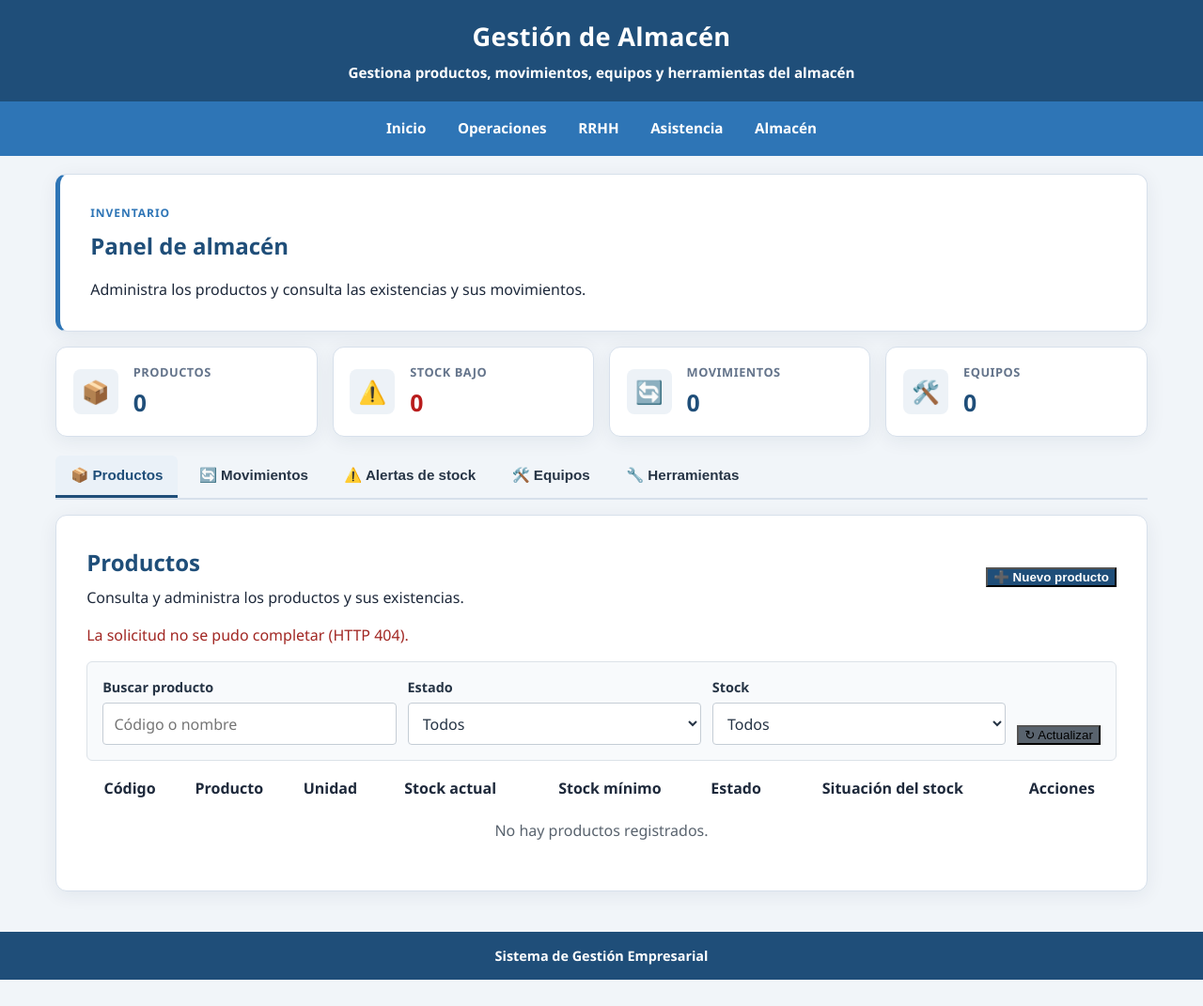
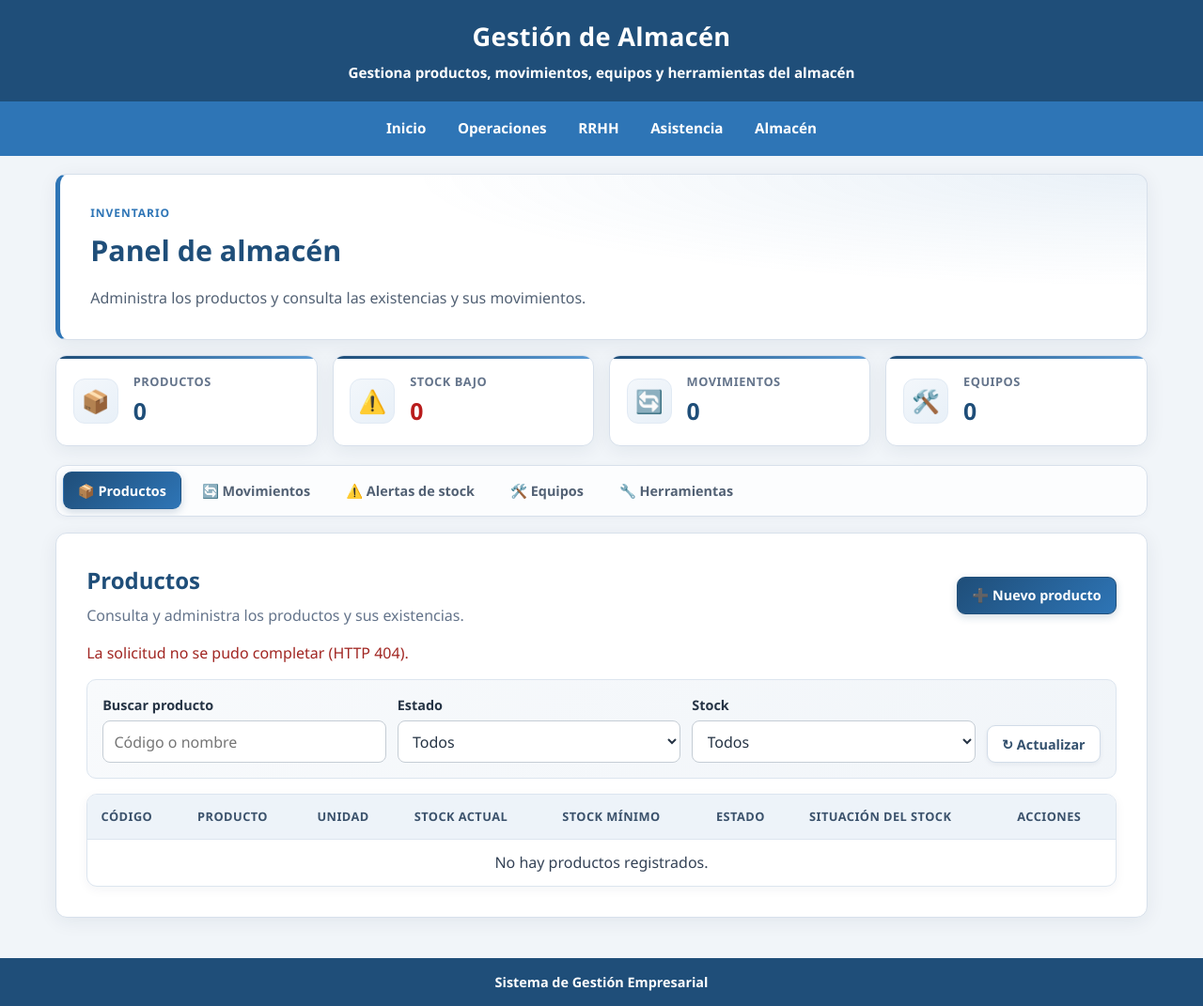
Before and after one commit to fc-user17/project-final-course, a plain HTML site: page frontend/almacen.html in a window 1280 px wide. Shown: the whole page at 94% size. Before the commit the page ends 1043 px from the top, so only its background shows below. Drawn offline with Linux system fonts and the light colour scheme; no server answers.

Commit message:
style(frontend): mejorar apariencia del modulo almacen

```diff
--- a/frontend/CSS/almacen.css
+++ b/frontend/CSS/almacen.css
@@ -5,6 +5,40 @@
 
 body {
     background-color: #f1f5f9;
+}
+
+.almacen button {
+    appearance: none;
+    min-height: 40px;
+    padding: 0.62rem 0.95rem;
+    border: 1px solid transparent;
+    border-radius: 9px;
+    font: inherit;
+    font-size: 0.9rem;
+    font-weight: 700;
+    line-height: 1.2;
+    cursor: pointer;
+    transition:
+        background-color 0.18s ease,
+        border-color 0.18s ease,
+        box-shadow 0.18s ease,
+        color 0.18s ease,
+        transform 0.18s ease;
+}
+
+.almacen button:focus-visible {
+    outline: 3px solid rgba(46, 117, 182, 0.35);
+    outline-offset: 2px;
+}
+
+.almacen button:active:not(:disabled) {
+    transform: translateY(1px);
+}
+
+.almacen button:disabled {
+    cursor: not-allowed;
+    opacity: 0.55;
+    box-shadow: none;
 }
 
 .almacen-intro,
@@ -23,6 +57,19 @@ body {
 
 .almacen-intro {
     border-left: 5px solid var(--color-secondary);
+    background:
+        radial-gradient(ellipse at top right, rgba(46, 117, 182, 0.1), transparent 48%),
+        var(--color-white);
+}
+
+.almacen-intro h2 {
+    margin-bottom: 0.45rem;
+    font-size: clamp(1.45rem, 2.5vw, 1.9rem);
+}
+
+.almacen-intro p:last-child {
+    max-width: 720px;
+    color: #526174;
 }
 
 .almacen-metricas {
@@ -33,6 +80,8 @@ body {
 }
 
 .almacen-metrica {
+    position: relative;
+    overflow: hidden;
     display: flex;
     align-items: center;
     gap: 1rem;
@@ -41,6 +90,22 @@ body {
     border-radius: 12px;
     background-color: var(--color-white);
     box-shadow: 0 4px 20px rgba(15, 38, 71, 0.07);
+    transition: transform 0.18s ease, box-shadow 0.18s ease;
+}
+
+.almacen-metrica::before {
+    position: absolute;
+    top: 0;
+    right: 0;
+    left: 0;
+    height: 3px;
+    background: linear-gradient(90deg, var(--color-primary), #5b9bd5);
+    content: "";
+}
+
+.almacen-metrica:hover {
+    transform: translateY(-2px);
+    box-shadow: 0 8px 24px rgba(15, 38, 71, 0.11);
 }
 
 .almacen-metrica-icono {
@@ -49,8 +114,9 @@ body {
     height: 48px;
     flex-shrink: 0;
     place-items: center;
-    border-radius: 8px;
-    background: #edf2f7;
+    border: 1px solid #e1eaf4;
+    border-radius: 12px;
+    background: linear-gradient(145deg, #f3f7fb, #e8f0f8);
     font-size: 1.5rem;
 }
 
@@ -75,39 +141,43 @@ body {
 
 .almacen-pestanas {
     display: flex;
-    gap: 0.4rem;
-    margin-bottom: 1rem;
+    gap: 0.35rem;
+    margin-bottom: 1.1rem;
+    padding: 0.4rem;
     overflow-x: auto;
-    border-bottom: 2px solid #d7e0eb;
+    border: 1px solid #d7e0eb;
+    border-radius: 12px;
+    background: rgba(255, 255, 255, 0.82);
+    box-shadow: 0 2px 8px rgba(15, 38, 71, 0.04);
 }
 
 .almacen-pestana {
     flex: 0 0 auto;
-    padding: 0.75rem 1rem;
+    min-height: 42px;
+    padding: 0.65rem 0.9rem;
     border: 0;
-    border-bottom: 3px solid transparent;
-    border-radius: 6px 6px 0 0;
+    border-radius: 8px;
     background: transparent;
-    color: var(--color-text);
+    color: #526174;
     font-size: 0.95rem;
-    font-weight: 600;
+    font-weight: 700;
     white-space: nowrap;
 }
 
 .almacen-pestana:hover {
-    background-color: rgba(46, 117, 182, 0.08);
+    background-color: #f0f5fa;
     color: var(--color-primary);
 }
 
 .almacen-pestana.active {
-    border-bottom-color: var(--color-primary);
-    background-color: #eaf1f8;
-    color: var(--color-primary);
+    background: linear-gradient(135deg, #1f4e79, #2e75b6);
+    color: #fff;
+    box-shadow: 0 3px 8px rgba(31, 78, 121, 0.22);
 }
 
 .almacen-pestana:focus-visible {
-    outline: 3px solid var(--color-secondary);
-    outline-offset: -3px;
+    outline: 3px solid rgba(46, 117, 182, 0.4);
+    outline-offset: 1px;
 }
 
 .almacen-panel {
@@ -167,17 +237,22 @@ body {
 
 .almacen-seccion-encabezado p {
     margin-top: 0.4rem;
+    color: #64748b;
 }
 
 .almacen-boton-principal {
     flex: 0 0 auto;
-    background-color: var(--color-primary);
-    color: var(--color-white);
-    font-weight: 700;
+    border-color: #1f4e79 !important;
+    background: linear-gradient(135deg, #1f4e79, #2e75b6) !important;
+    color: #fff !important;
+    box-shadow: 0 3px 8px rgba(31, 78, 121, 0.2);
 }
 
 .almacen-boton-principal:hover {
-    background-color: var(--color-secondary);
+    border-color: #173c60 !important;
+    background: linear-gradient(135deg, #173c60, #245f96) !important;
+    box-shadow: 0 5px 12px rgba(31, 78, 121, 0.28);
+    transform: translateY(-1px);
 }
 
 .almacen-barra-filtros {
@@ -187,9 +262,9 @@ body {
     gap: 0.75rem;
     margin: 1rem 0;
     padding: 1rem;
-    border: 1px solid #dce2e8;
-    border-radius: 6px;
-    background-color: #f8fafc;
+    border: 1px solid #dce5ef;
+    border-radius: 10px;
+    background: linear-gradient(135deg, #f8fafc, #f1f5f9);
 }
 
 .almacen-filtro {
@@ -212,15 +287,18 @@ body {
     min-height: 42px;
     padding: 0.6rem 0.7rem;
     border: 1px solid #c5cdd5;
-    border-radius: 4px;
+    border-radius: 8px;
     background-color: var(--color-white);
     color: var(--color-text);
     font: inherit;
+    transition: border-color 0.18s ease, box-shadow 0.18s ease;
 }
 
 .almacen-filtro input:focus-visible,
 .almacen-filtro select:focus-visible {
-    outline: 3px solid var(--color-secondary);
+    border-color: var(--color-secondary);
+    outline: none;
+    box-shadow: 0 0 0 3px rgba(46, 117, 182, 0.16);
 }
 
 .almacen-formulario-contenedor {
@@ -279,10 +357,11 @@ body {
     width: 100%;
     padding: 0.7rem;
     border: 1px solid #c5cdd5;
-    border-radius: 4px;
+    border-radius: 8px;
     background-color: var(--color-white);
     color: var(--color-text);
     font: inherit;
+    transition: border-color 0.18s ease, box-shadow 0.18s ease;
 }
 
 .almacen-formulario-producto input:focus-visible,
@@ -293,43 +372,45 @@ body {
 .almacen-formulario-equipo select:focus-visible,
 .almacen-formulario-herramienta input:focus-visible,
 .almacen-formulario-herramienta select:focus-visible {
-    outline: 3px solid var(--color-secondary);
+    border-color: var(--color-secondary);
+    outline: none;
+    box-shadow: 0 0 0 3px rgba(46, 117, 182, 0.16);
 }
 
 .almacen-formulario-producto {
     display: grid;
     gap: 0.65rem 1rem;
     padding: 1rem;
-    border: 1px solid #dce2e8;
-    border-radius: 6px;
-    background-color: #f8fafc;
+    border: 1px solid #dce5ef;
+    border-radius: 10px;
+    background: linear-gradient(135deg, #f8fafc, #f1f5f9);
 }
 
 .almacen-formulario-movimiento {
     display: grid;
     gap: 0.65rem 1rem;
     padding: 1rem;
-    border: 1px solid #dce2e8;
-    border-radius: 6px;
-    background-color: #f8fafc;
+    border: 1px solid #dce5ef;
+    border-radius: 10px;
+    background: linear-gradient(135deg, #f8fafc, #f1f5f9);
 }
 
 .almacen-formulario-equipo {
     display: grid;
     gap: 0.65rem 1rem;
     padding: 1rem;
-    border: 1px solid #dce2e8;
-    border-radius: 6px;
-    background-color: #f8fafc;
+    border: 1px solid #dce5ef;
+    border-radius: 10px;
+    background: linear-gradient(135deg, #f8fafc, #f1f5f9);
 }
 
 .almacen-formulario-herramienta {
     display: grid;
     gap: 0.65rem 1rem;
     padding: 1rem;
-    border: 1px solid #dce2e8;
-    border-radius: 6px;
-    background-color: #f8fafc;
+    border: 1px solid #dce5ef;
+    border-radius: 10px;
+    background: linear-gradient(135deg, #f8fafc, #f1f5f9);
 }
 
 .almacen-formulario-producto h3 {
@@ -352,9 +433,9 @@ body {
 .almacen-historial-equipo {
     margin-top: 1.5rem;
     padding: 1rem;
-    border: 1px solid #dce2e8;
-    border-radius: 6px;
-    background-color: #f8fafc;
+    border: 1px solid #dce5ef;
+    border-radius: 10px;
+    background: linear-gradient(135deg, #f8fafc, #f1f5f9);
 }
 
 .almacen-acciones-formulario {
@@ -364,25 +445,93 @@ body {
 }
 
 .almacen-boton-secundario {
-    background-color: #59636e;
+    border-color: #d1dce8 !important;
+    background: #fff !important;
+    color: #34516e !important;
+    box-shadow: 0 2px 5px rgba(15, 38, 71, 0.06);
 }
 
 .almacen-boton-secundario:hover {
-    background-color: #414a53;
+    border-color: #9fb6cd !important;
+    background: #edf4fa !important;
+    color: #1f4e79 !important;
+    box-shadow: 0 4px 9px rgba(15, 38, 71, 0.1);
+    transform: translateY(-1px);
 }
 
 .almacen-boton-editar {
     padding: 0.45rem 0.7rem;
+    border-color: #c9ddf1 !important;
+    background: #edf5fd !important;
+    color: #1f4e79 !important;
+}
+
+.almacen-boton-editar:hover {
+    border-color: #9fc2e5 !important;
+    background: #dcecfb !important;
 }
 
 .almacen-boton-historial {
     margin-top: 0.4rem;
     padding: 0.45rem 0.7rem;
-    background-color: #59636e;
+    border-color: #d1dce8 !important;
+    background: #fff !important;
+    color: #34516e !important;
 }
 
 .almacen-boton-historial:hover {
-    background-color: #414a53;
+    border-color: #9fb6cd !important;
+    background: #edf4fa !important;
+}
+
+.almacen .tabla-contenedor {
+    margin-top: 0.75rem;
+    overflow: auto;
+    border: 1px solid #dce5ef;
+    border-radius: 11px;
+    background: #fff;
+    box-shadow: 0 3px 12px rgba(15, 38, 71, 0.05);
+}
+
+.almacen .tabla-contenedor table {
+    width: 100%;
+    border-collapse: separate;
+    border-spacing: 0;
+}
+
+.almacen .tabla-contenedor thead {
+    background: #edf3f9;
+}
+
+.almacen .tabla-contenedor th {
+    padding: 0.85rem 0.9rem;
+    border-bottom: 1px solid #dce5ef;
+    color: #3b526c;
+    font-size: 0.8rem;
+    font-weight: 800;
+    letter-spacing: 0.035em;
+    text-align: left;
+    text-transform: uppercase;
+    white-space: nowrap;
+}
+
+.almacen .tabla-contenedor td {
+    padding: 0.8rem 0.9rem;
+    border-bottom: 1px solid #edf1f5;
+    color: #344256;
+    vertical-align: middle;
+}
+
+.almacen .tabla-contenedor tbody tr {
+    transition: background-color 0.15s ease;
+}
+
+.almacen .tabla-contenedor tbody tr:hover {
+    background-color: #f6f9fc;
+}
+
+.almacen .tabla-contenedor tbody tr:last-child td {
+    border-bottom: 0;
 }
 
 .almacen-etiqueta-estado {
@@ -474,13 +623,26 @@ body {
         flex: 1 1 auto;
     }
 
+    .almacen-acciones-formulario button {
+        flex: 1 1 auto;
+    }
+
     .almacen-barra-filtros {
         align-items: stretch;
+    }
+
+    .almacen .tabla-contenedor th,
+    .almacen .tabla-contenedor td {
+        padding: 0.7rem;
     }
 }
 
 @media (prefers-reduced-motion: reduce) {
-    .almacen-panel.active {
+    .almacen-panel.active,
+    .almacen-metrica,
+    .almacen button,
+    .almacen .tabla-contenedor tbody tr {
         animation: none;
+        transition: none;
     }
 }
```
